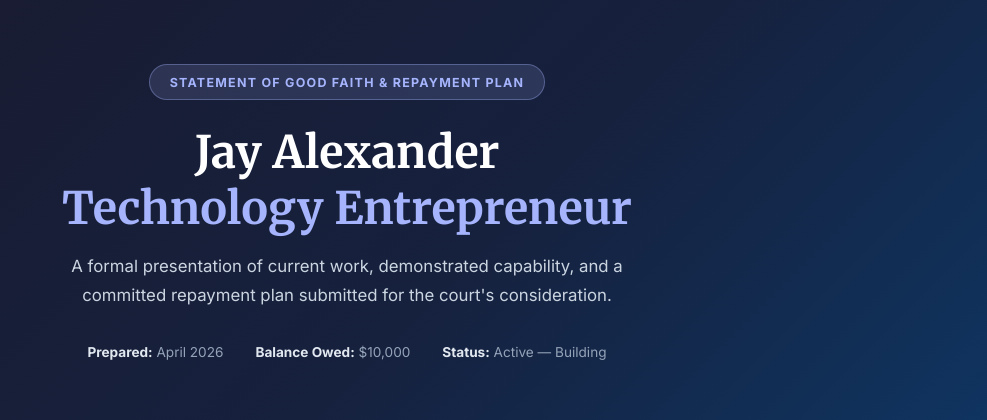
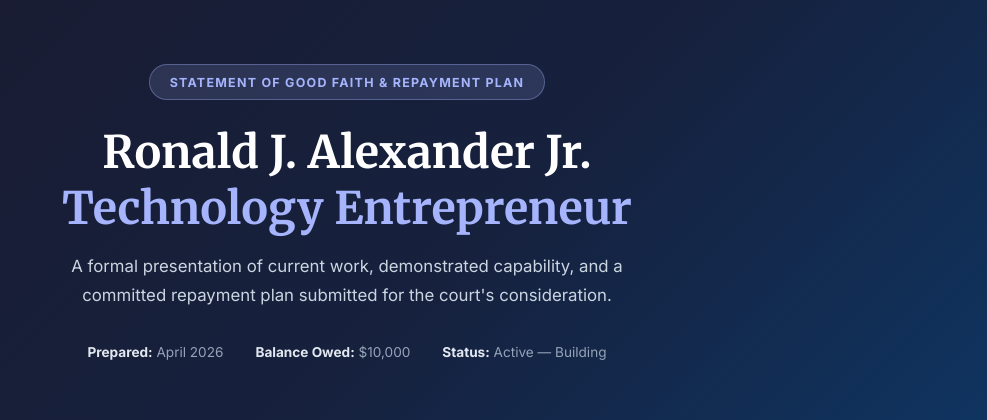
Before and after one commit to Liberty-Emporium/jay-portfolio, a Flask app: page /court in a window 1280 px wide. Shown: the part 40-460 px from the top of the page, without its empty margins (293-1280 px from the left). Run offline with Flask 2, Linux system fonts and the light colour scheme.

Commit message:
Fix hero heading: Ronald J. Alexander Jr. on court page

```diff
--- a/templates/court.html
+++ b/templates/court.html
@@ -3,7 +3,7 @@
 <head>
   <meta charset="UTF-8">
   <meta name="viewport" content="width=device-width, initial-scale=1.0">
-  <title>Statement of Good Faith — Jay Alexander</title>
+  <title>Statement of Good Faith — Ronald J. Alexander Jr.</title>
   <link href="https://fonts.googleapis.com/css2?family=Inter:wght@300;400;500;600;700;800&family=Merriweather:wght@400;700&display=swap" rel="stylesheet">
   <style>
     * { box-sizing: border-box; margin: 0; padding: 0; }
@@ -127,7 +127,7 @@
 <!-- Hero -->
 <div class="hero">
   <div class="hero-label">Statement of Good Faith &amp; Repayment Plan</div>
-  <h1>Jay Alexander<br><span>Technology Entrepreneur</span></h1>
+  <h1>Ronald J. Alexander Jr.<br><span>Technology Entrepreneur</span></h1>
   <p class="hero-sub">A formal presentation of current work, demonstrated capability, and a committed repayment plan submitted for the court's consideration.</p>
   <div class="hero-meta">
     <div><strong>Prepared:</strong> April 2026</div>
```
